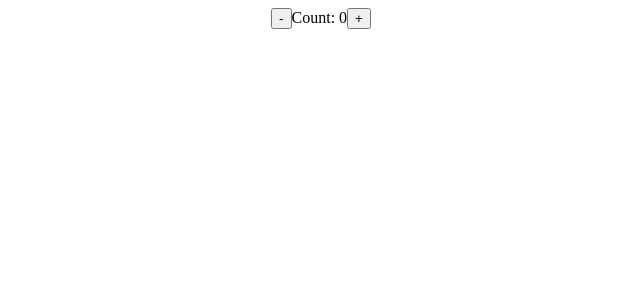
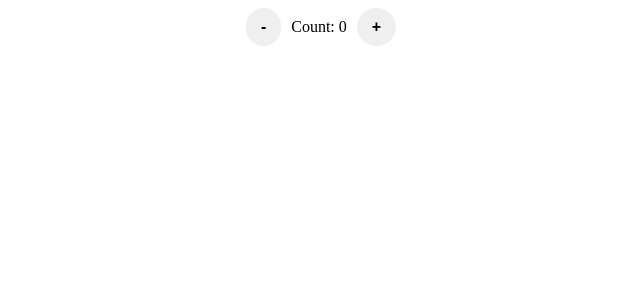
Before and after one commit to ADITYA4X/React-date-counter, a React (Create React App) app: page / in a window 1280 px wide. Shown: the top 300 px of the page, without its empty margins (319-959 px from the left). Built offline with nearby package versions, Linux system fonts and the light colour scheme.

Commit message:
File Updated

```diff
--- a/src/App.js
+++ b/src/App.js
@@ -16,9 +16,9 @@ function Counter() {
   return <div>
     <div>
       <div>
-        <button onClick={()=> setCount(c => c - 1)}>-</button>
+        <button className="buttons" onClick={()=> setCount(c => c - 1)}>-</button>
         <span>Count: {count}</span>
-        <button onClick={()=> setCount((c) => c + 1)}>+</button>
+        <button className="buttons" onClick={()=> setCount((c) => c + 1)}>+</button>
       </div>
     </div>
   </div>
--- a/src/index.css
+++ b/src/index.css
@@ -11,3 +11,17 @@ body {
   font-family: serif;
   text-align: center;
 }
+
+.buttons  {
+  margin-left: 10px;
+  margin-right: 10px;
+  border: none;
+  cursor: pointer;
+  padding: 10px 15px;
+  border-radius: 100px;
+  font-size: 16px;
+  font-weight: bold;
+
+
+  gap: 10px;
+}
```
